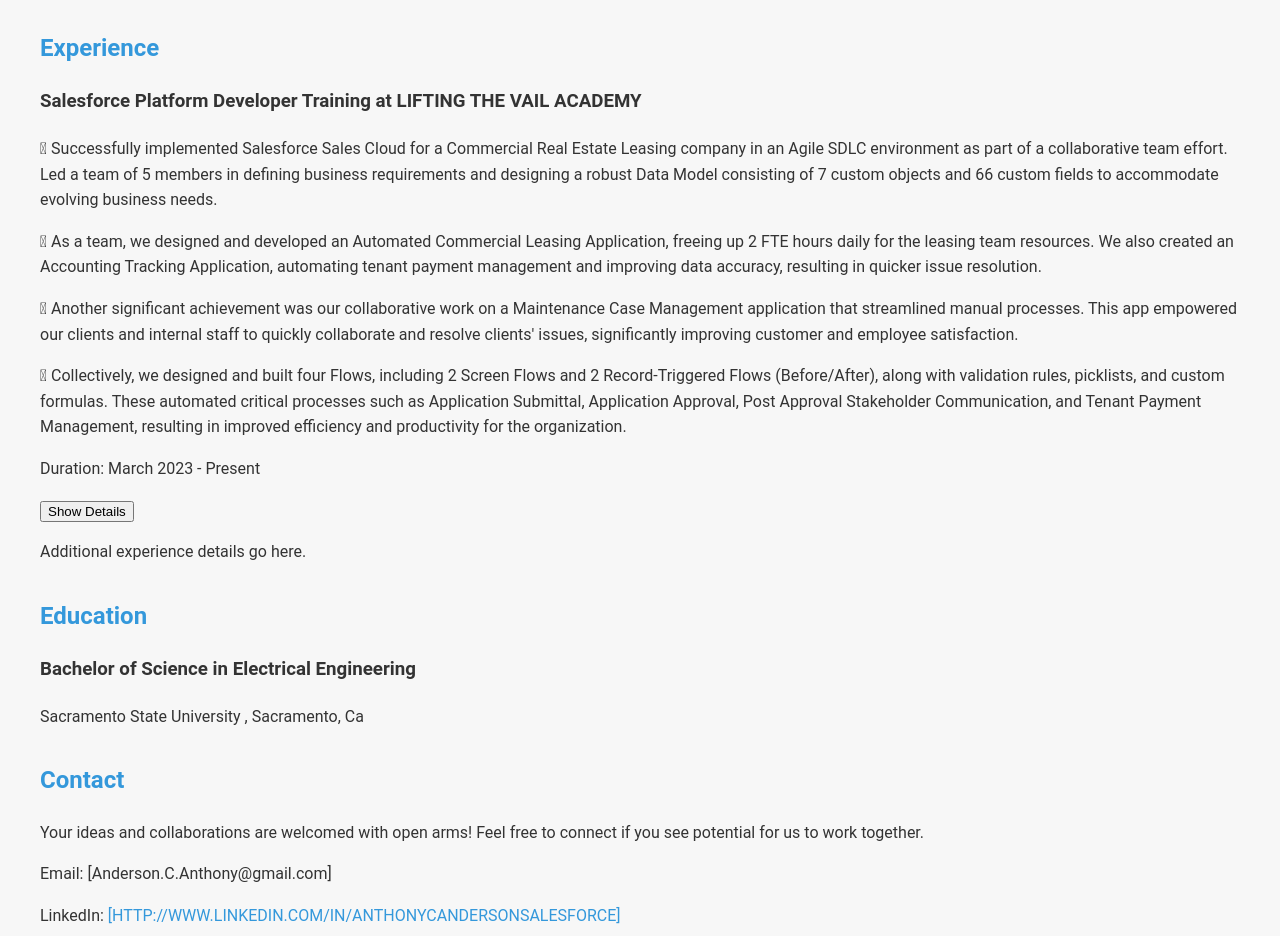
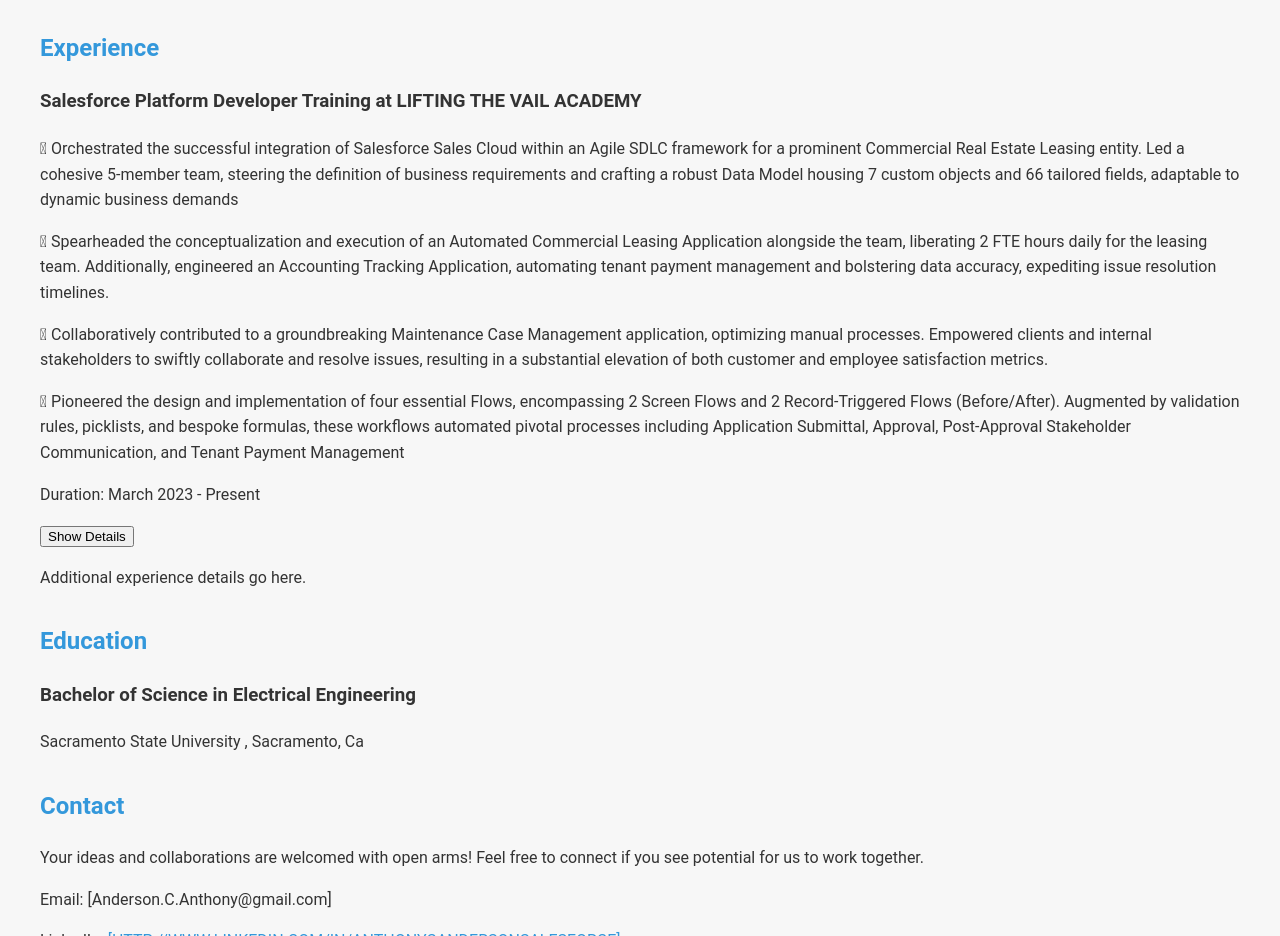
Before and after one commit to aandersonltv/SalesforcePortfolio, a plain HTML site: page index.html in a window 1280 px wide. Shown: the part 2002-2938 px from the top of the page. Drawn offline with Linux system fonts and the light colour scheme.

Commit message:
Update index.html

```diff
--- a/index.html
+++ b/index.html
@@ -52,7 +52,7 @@
             </ul>
             <h2 class="text-2xl font-semibold mb-4">Data Management Tools</h2>
             <ul class="list-disc ml-4">
-                    <li>MS Visual Studios 2017 (SSIS), Data loader, Dataloader.io</li>
+            <li>MS Visual Studios 2017 (SSIS), Data loader, Dataloader.io</li>
             </ul>
             <h2 class="text-2xl font-semibold mb-4">Databases</h2>
             <ul class="list-disc ml-4">
@@ -108,10 +108,10 @@
             <h2 class="text-2xl font-semibold mb-4">Experience</h2>
             <div class="experience-entry">
                 <h3 class="text-lg font-semibold mb-2">Salesforce Platform Developer Training at <span class="text-blue-500">LIFTING THE VAIL ACADEMY </span></h3>
-                <p class="text-gray-700">	Successfully implemented Salesforce Sales Cloud for a Commercial Real Estate Leasing company in an Agile SDLC environment as part of a collaborative team effort. Led a team of 5 members in defining business requirements and designing a robust Data Model consisting of 7 custom objects and 66 custom fields to accommodate evolving business needs.</p>
-                <p class="text-gray-700">	As a team, we designed and developed an Automated Commercial Leasing Application, freeing up 2 FTE hours daily for the leasing team resources. We also created an Accounting Tracking Application, automating tenant payment management and improving data accuracy, resulting in quicker issue resolution.</p>
-                <p class="text-gray-700">	Another significant achievement was our collaborative work on a Maintenance Case Management application that streamlined manual processes. This app empowered our clients and internal staff to quickly collaborate and resolve clients' issues, significantly improving customer and employee satisfaction.</p>
-                <p class="text-gray-700">	Collectively, we designed and built four Flows, including 2 Screen Flows and 2 Record-Triggered Flows (Before/After), along with validation rules, picklists, and custom formulas. These automated critical processes such as Application Submittal, Application Approval, Post Approval Stakeholder Communication, and Tenant Payment Management, resulting in improved efficiency and productivity for the organization.</p>
+                <p class="text-gray-700">	Orchestrated the successful integration of Salesforce Sales Cloud within an Agile SDLC framework for a prominent Commercial Real Estate Leasing entity. Led a cohesive 5-member team, steering the definition of business requirements and crafting a robust Data Model housing 7 custom objects and 66 tailored fields, adaptable to dynamic business demands
+                <p class="text-gray-700">	Spearheaded the conceptualization and execution of an Automated Commercial Leasing Application alongside the team, liberating 2 FTE hours daily for the leasing team. Additionally, engineered an Accounting Tracking Application, automating tenant payment management and bolstering data accuracy, expediting issue resolution timelines.</p>
+                <p class="text-gray-700">	Collaboratively contributed to a groundbreaking Maintenance Case Management application, optimizing manual processes. Empowered clients and internal stakeholders to swiftly collaborate and resolve issues, resulting in a substantial elevation of both customer and employee satisfaction metrics.</p>
+                <p class="text-gray-700">	Pioneered the design and implementation of four essential Flows, encompassing 2 Screen Flows and 2 Record-Triggered Flows (Before/After). Augmented by validation rules, picklists, and bespoke formulas, these workflows automated pivotal processes including Application Submittal, Approval, Post-Approval Stakeholder Communication, and Tenant Payment Management</p>
                 <p class="text-gray-700">Duration: <span class="font-semibold">March 2023  - Present</span></p>
                 <button class="experience-details bg-gray-800 text-white px-2 py-1 rounded">Show Details</button>
                 <div class="hidden experience-details-content">
```
